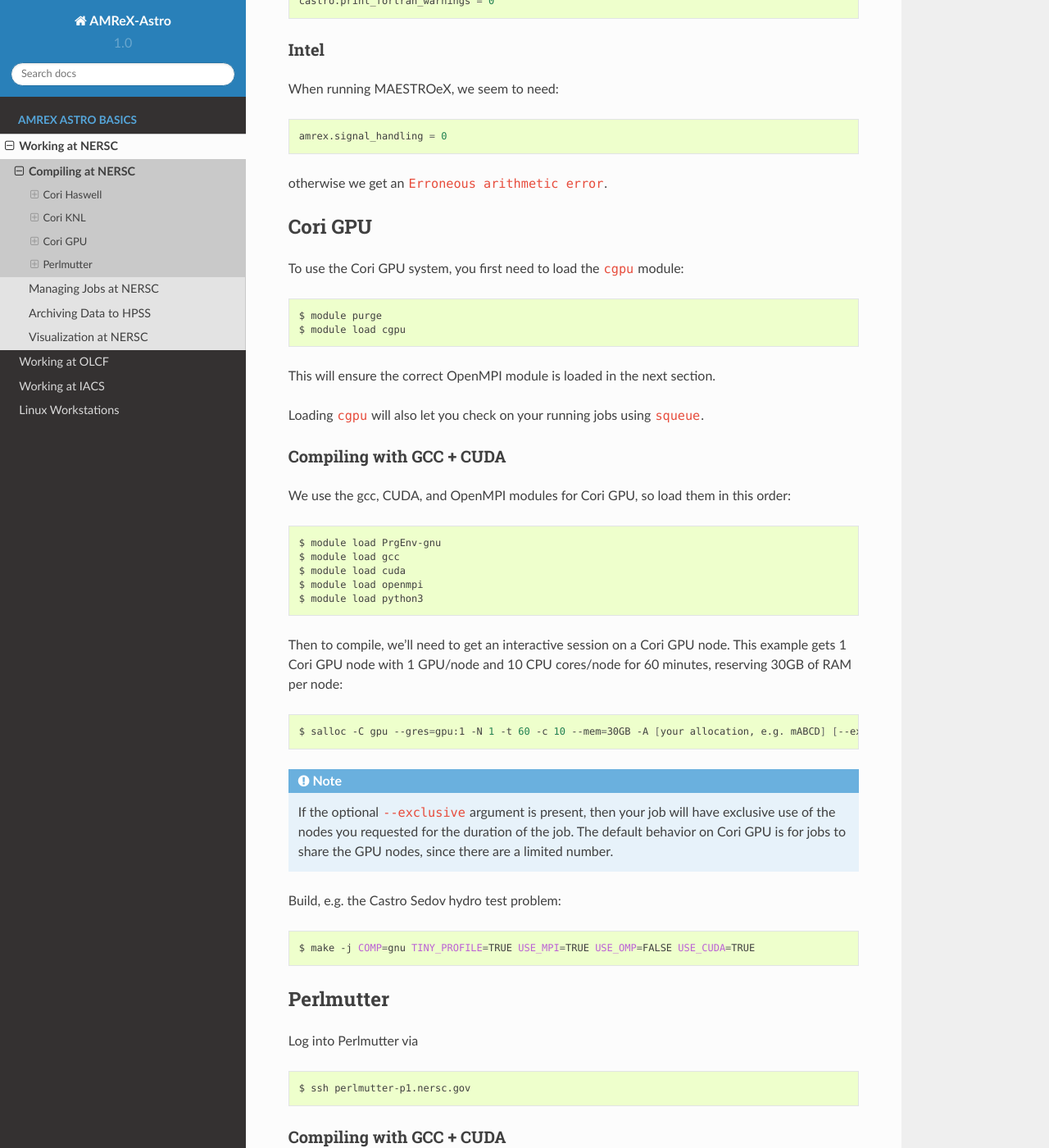
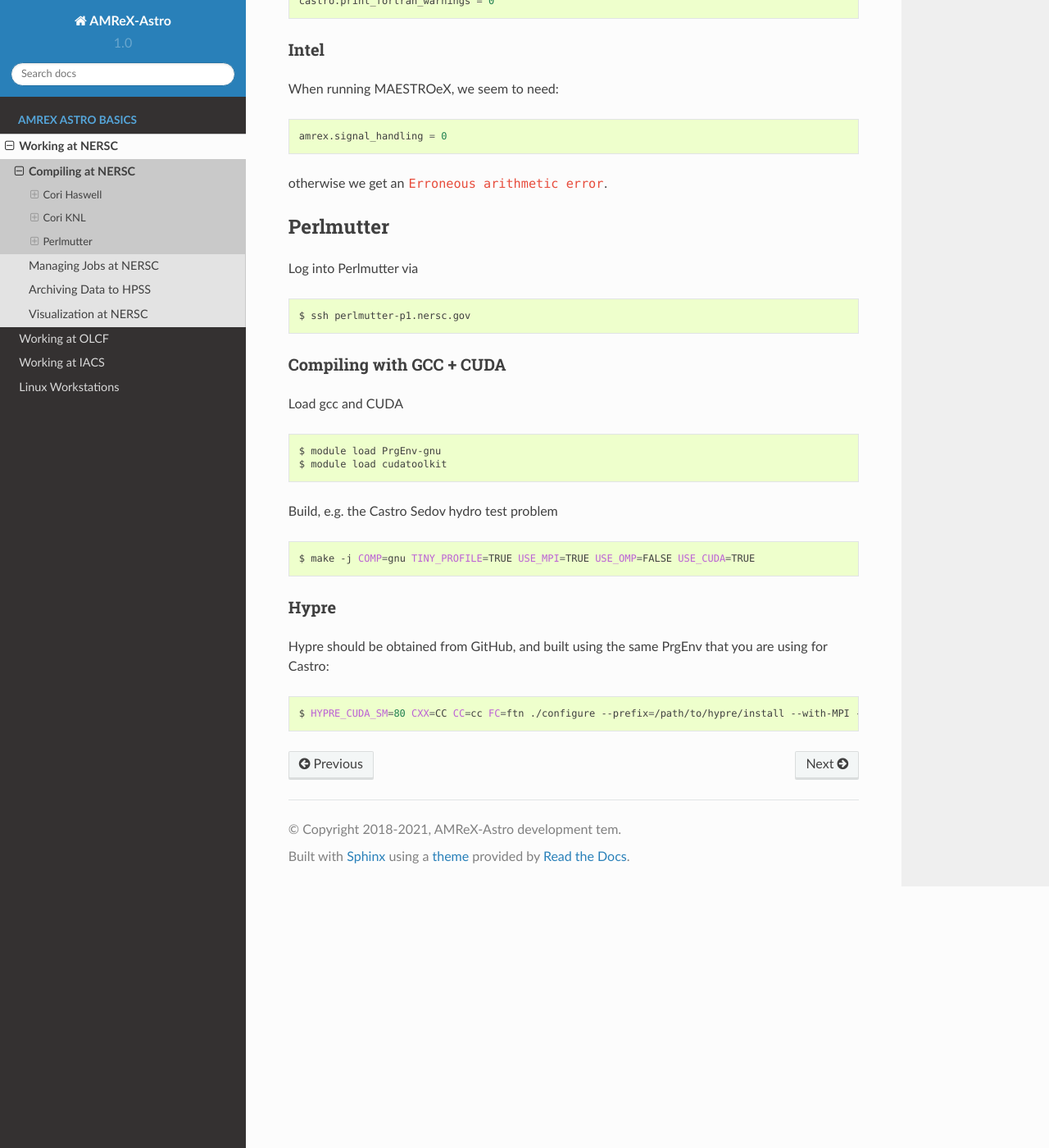
Before and after one commit to AMReX-Astro/workflow, a Sphinx documentation site: the page built from sphinx_docs/source/nersc-compilers.rst, in a window 1280 px wide and 1400 px high, scrolled down 1991 px. Shown: the whole window at 82% size. Built offline with Sphinx 7.4.7 and the Read the Docs theme 2.0.0, drawn with Linux system fonts in a browser that asks for light colours.

Commit message:
remove Cori-GPU

```diff
--- a/sphinx_docs/source/nersc-compilers.rst
+++ b/sphinx_docs/source/nersc-compilers.rst
@@ -113,56 +113,6 @@ otherwise we get an ``Erroneous arithmetic error``.
 
 
 
-Cori GPU
---------
-
-To use the Cori GPU system, you first need to load the ``cgpu`` module:
-
-.. prompt:: bash
-
-   module purge
-   module load cgpu
-
-This will ensure the correct OpenMPI module is loaded in the next section.
-
-Loading ``cgpu`` will also let you check on your running jobs using ``squeue``.
-
-Compiling with GCC + CUDA
-^^^^^^^^^^^^^^^^^^^^^^^^^
-
-We use the gcc, CUDA, and OpenMPI modules for Cori GPU, so load them in this
-order:
-
-.. prompt:: bash
-
-   module load PrgEnv-gnu
-   module load gcc
-   module load cuda
-   module load openmpi
-   module load python3
-
-Then to compile, we'll need to get an interactive session on a Cori GPU node.
-This example gets 1 Cori GPU node with 1 GPU/node and 10 CPU cores/node for 60
-minutes, reserving 30GB of RAM per node:
-
-.. prompt:: bash
-
-   salloc -C gpu --gres=gpu:1 -N 1 -t 60 -c 10 --mem=30GB -A [your allocation, e.g. mABCD] [--exclusive]
-
-.. note::
-
-  If the optional ``--exclusive`` argument is present, then your job will have
-  exclusive use of the nodes you requested for the duration of the job.  The
-  default behavior on Cori GPU is for jobs to share the GPU nodes, since there
-  are a limited number.
-
-Build, e.g. the Castro Sedov hydro test problem:
-
-.. prompt:: bash
-
-   make -j COMP=gnu TINY_PROFILE=TRUE USE_MPI=TRUE USE_OMP=FALSE USE_CUDA=TRUE
-
-
 
 Perlmutter
 ----------
```
Also changed, not shown: sphinx_docs/source/nersc-workflow.rst (+0 -37 lines).
